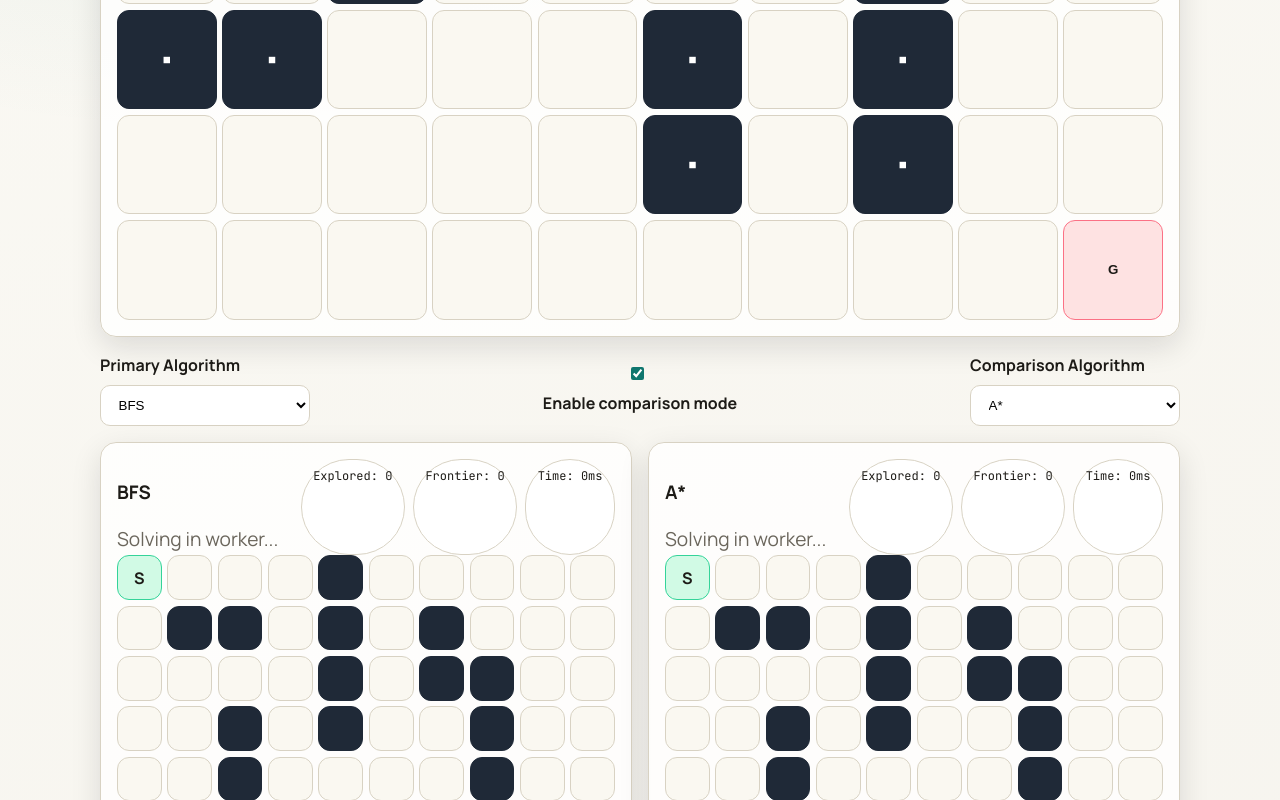
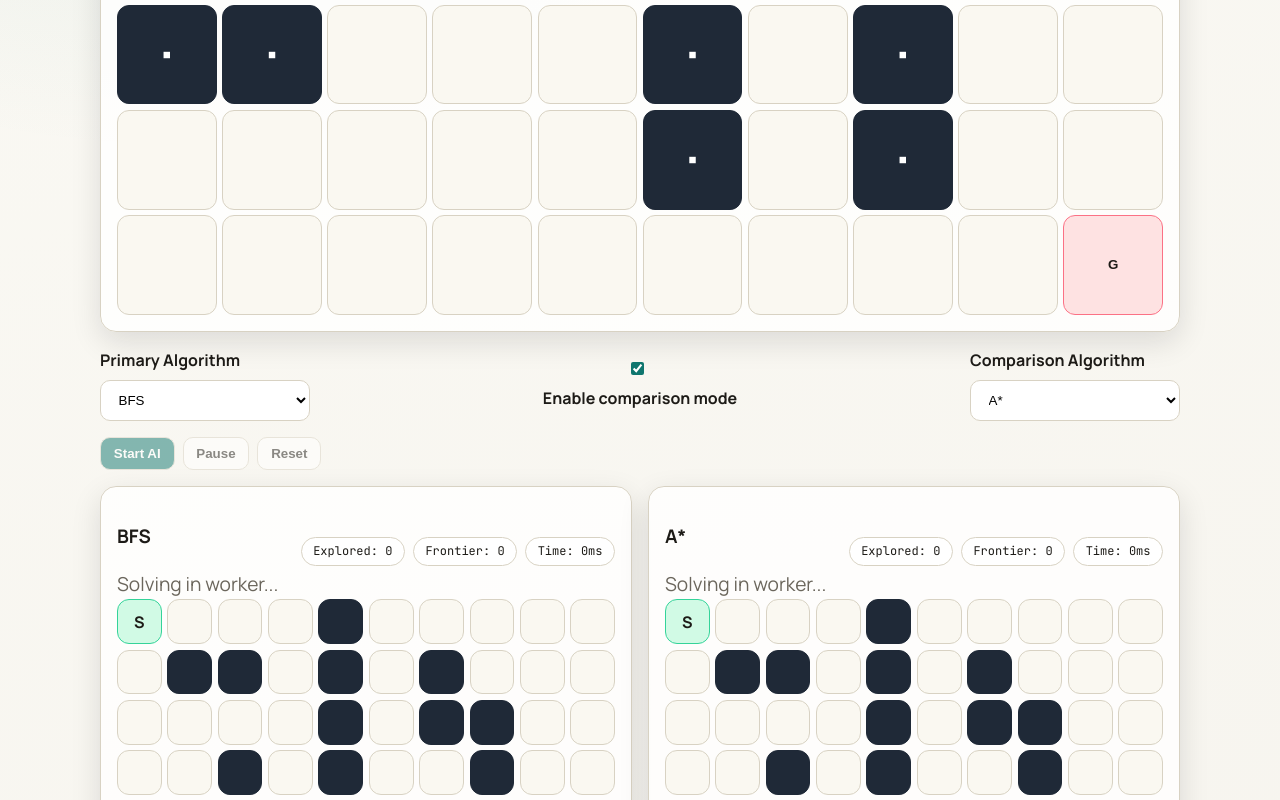
Before and after one commit to Cosmos-0118/Wumporia, a React (Vite) app: page /games/maze in a window 1280 px wide. Shown: the part 1216-2016 px from the top of the page. Built offline with nearby package versions, Linux system fonts and the light colour scheme.

Commit message:
feat(maze): add AI replay controls and enhance visualization in MazeSolverSection

```diff
--- a/src/features/maze/components/MazeSolverSection.tsx
+++ b/src/features/maze/components/MazeSolverSection.tsx
@@ -26,6 +26,7 @@ export function MazeSolverSection() {
   const [primaryStep, setPrimaryStep] = useState(0)
   const [secondaryStep, setSecondaryStep] = useState(0)
   const [isSolving, setIsSolving] = useState(true)
+  const [isPlaying, setIsPlaying] = useState(false)
 
   const primaryWorkerRef = useRef<ReturnType<typeof createMazeWorkerBridge> | null>(null)
   const secondaryWorkerRef = useRef<ReturnType<typeof createMazeWorkerBridge> | null>(null)
@@ -90,14 +91,17 @@ export function MazeSolverSection() {
   }, [maze, primaryAlgorithm, secondaryAlgorithm, comparisonMode])
 
   const handleGridClick = (row: number, col: number) => {
+    setIsPlaying(false)
     setMaze((currentMaze) => updateMazeCell(currentMaze, { row, col }, tool))
   }
 
   const handleRandomize = () => {
+    setIsPlaying(false)
     setMaze((currentMaze) => randomizeMaze(currentMaze))
   }
 
   const handleReset = () => {
+    setIsPlaying(false)
     setMaze(defaultMazeBlueprint)
     setPrimaryAlgorithm(comparisonDefaults[0])
     setSecondaryAlgorithm(comparisonDefaults[1])
@@ -108,6 +112,81 @@ export function MazeSolverSection() {
 
   const primaryFrame = primaryResult?.steps[primaryStep] ?? null
   const secondaryFrame = comparisonMode ? secondaryResult?.steps[secondaryStep] ?? null : null
+  const primaryMaxStep = Math.max((primaryResult?.steps.length ?? 1) - 1, 0)
+  const secondaryMaxStep = Math.max((secondaryResult?.steps.length ?? 1) - 1, 0)
+  const canReplayPrimary = (primaryResult?.steps.length ?? 0) > 1
+  const canReplaySecondary = comparisonMode && (secondaryResult?.steps.length ?? 0) > 1
+  const hasReplaySteps = canReplayPrimary || canReplaySecondary
+  const primaryDone = !canReplayPrimary || primaryStep >= primaryMaxStep
+  const secondaryDone = !comparisonMode || !canReplaySecondary || secondaryStep >= secondaryMaxStep
+  const isAutoPlaying = isPlaying && !(primaryDone && secondaryDone)
+
+  useEffect(() => {
+    if (!isAutoPlaying) {
+      return
+    }
+
+    const timer = window.setTimeout(() => {
+      if (!primaryDone) {
+        setPrimaryStep((currentStep) => Math.min(currentStep + 1, primaryMaxStep))
+      }
+
+      if (comparisonMode && !secondaryDone) {
+        setSecondaryStep((currentStep) => Math.min(currentStep + 1, secondaryMaxStep))
+      }
+    }, 420)
+
+    return () => {
+      window.clearTimeout(timer)
+    }
+  }, [
+    canReplayPrimary,
+    canReplaySecondary,
+    comparisonMode,
+    isAutoPlaying,
+    primaryDone,
+    primaryMaxStep,
+    primaryStep,
+    secondaryDone,
+    secondaryMaxStep,
+    secondaryStep,
+  ])
+
+  const handleStartAi = () => {
+    if (!hasReplaySteps) {
+      return
+    }
+
+    if (canReplayPrimary && primaryStep >= primaryMaxStep) {
+      setPrimaryStep(0)
+    }
+
+    if (comparisonMode && canReplaySecondary && secondaryStep >= secondaryMaxStep) {
+      setSecondaryStep(0)
+    }
+
+    setIsPlaying(true)
+  }
+
+  const handlePauseAi = () => {
+    setIsPlaying(false)
+  }
+
+  const handleResetReplay = () => {
+    setIsPlaying(false)
+    setPrimaryStep(0)
+    setSecondaryStep(0)
+  }
+
+  const handlePrimaryStepChange = (value: number) => {
+    setIsPlaying(false)
+    setPrimaryStep(value)
+  }
+
+  const handleSecondaryStepChange = (value: number) => {
+    setIsPlaying(false)
+    setSecondaryStep(value)
+  }
 
   return (
     <section className="maze-lab" id="maze-search" aria-label="Maze search lab">
@@ -181,7 +260,13 @@ export function MazeSolverSection() {
       <div className="maze-config-row">
         <label className="maze-select-wrap">
           Primary Algorithm
-          <select value={primaryAlgorithm} onChange={(event) => setPrimaryAlgorithm(event.target.value as MazeAlgorithm)}>
+          <select
+            value={primaryAlgorithm}
+            onChange={(event) => {
+              setIsPlaying(false)
+              setPrimaryAlgorithm(event.target.value as MazeAlgorithm)
+            }}
+          >
             {algorithmList.map((algorithm) => (
               <option key={algorithm} value={algorithm}>
                 {algorithm}
@@ -194,7 +279,10 @@ export function MazeSolverSection() {
           <input
             type="checkbox"
             checked={comparisonMode}
-            onChange={(event) => setComparisonMode(event.target.checked)}
+            onChange={(event) => {
+              setIsPlaying(false)
+              setComparisonMode(event.target.checked)
+            }}
           />
           Enable comparison mode
         </label>
@@ -203,7 +291,10 @@ export function MazeSolverSection() {
           Comparison Algorithm
           <select
             value={secondaryAlgorithm}
-            onChange={(event) => setSecondaryAlgorithm(event.target.value as MazeAlgorithm)}
+            onChange={(event) => {
+              setIsPlaying(false)
+              setSecondaryAlgorithm(event.target.value as MazeAlgorithm)
+            }}
             disabled={!comparisonMode}
           >
             {algorithmList.map((algorithm) => (
@@ -215,12 +306,39 @@ export function MazeSolverSection() {
         </label>
       </div>
 
+      <div className="maze-stepper__actions maze-stepper__actions--global" aria-label="Maze AI replay controls">
+        <button
+          type="button"
+          className="maze-stepper__button"
+          onClick={handleStartAi}
+          disabled={isSolving || !hasReplaySteps || isAutoPlaying}
+        >
+          Start AI
+        </button>
+        <button
+          type="button"
+          className="maze-stepper__button maze-stepper__button--ghost"
+          onClick={handlePauseAi}
+          disabled={!isAutoPlaying}
+        >
+          Pause
+        </button>
+        <button
+          type="button"
+          className="maze-stepper__button maze-stepper__button--ghost"
+          onClick={handleResetReplay}
+          disabled={isSolving || !hasReplaySteps}
+        >
+          Reset
+        </button>
+      </div>
+
       <div className={comparisonMode ? 'maze-panels maze-panels--compare' : 'maze-panels'}>
         <MazeVisualizationPane
           title={primaryAlgorithm}
           result={primaryResult}
           step={primaryStep}
-          onStepChange={setPrimaryStep}
+          onStepChange={handlePrimaryStepChange}
           maze={maze}
           frame={primaryFrame?.state.current?.state ?? null}
           loading={isSolving && primaryResult === null}
@@ -231,7 +349,7 @@ export function MazeSolverSection() {
             title={secondaryAlgorithm}
             result={secondaryResult}
             step={secondaryStep}
-            onStepChange={setSecondaryStep}
+            onStepChange={handleSecondaryStepChange}
             maze={maze}
             frame={secondaryFrame?.state.current?.state ?? null}
             loading={isSolving && secondaryResult === null}
@@ -266,19 +384,22 @@ function MazeVisualizationPane({
   const pathKeys = useMemo(() => new Set(frame?.pathKeys ?? []), [frame])
   const currentKey = frame?.current === null || frame?.current === undefined ? null : toMazeKey(frame.current)
   const wallKeys = useMemo(() => new Set(maze.walls.map(toMazeKey)), [maze.walls])
+  const maxStep = Math.max((result?.steps.length ?? 1) - 1, 0)
+  const hasReplaySteps = (result?.steps.length ?? 0) > 1
+  const solvedMoveCount = result?.steps.at(-1)?.state.meta.pathCost ?? 0
+  const statusMessage =
+    loading
+      ? 'Solving in worker...'
+      : result?.status === 'completed'
+        ? `Solved in ${solvedMoveCount} moves.`
+        : result?.failureReason ?? 'No path found.'
 
   return (
     <section className="maze-panel-card">
       <div className="maze-panel-card__header">
         <div>
           <h3>{title}</h3>
-          <p>
-            {loading
-              ? 'Solving in worker...'
-              : result?.status === 'completed'
-                ? `Solved in ${result.steps.at(step)?.state.meta.pathCost ?? 0} moves.`
-                : result?.failureReason ?? 'No path found.'}
-          </p>
+          <p className="maze-panel-card__status">{statusMessage}</p>
         </div>
         <div className="maze-stats">
           <span>Explored: {result?.exploredCount ?? 0}</span>
@@ -322,11 +443,11 @@ function MazeVisualizationPane({
         <input
           type="range"
           min={0}
-          max={Math.max((result?.steps.length ?? 1) - 1, 0)}
+          max={maxStep}
           step={1}
-          value={Math.min(step, Math.max((result?.steps.length ?? 1) - 1, 0))}
+          value={Math.min(step, maxStep)}
           onChange={(event) => onStepChange(Number(event.target.value))}
-          disabled={(result?.steps.length ?? 0) === 0}
+          disabled={!hasReplaySteps}
         />
       </label>
 
--- a/src/styles/globals.css
+++ b/src/styles/globals.css
@@ -574,10 +574,21 @@ p {
   display: flex;
   gap: var(--space-2);
   flex-wrap: wrap;
+  align-items: center;
 }
 
 .maze-summary-chips span,
 .maze-stats span {
+  display: inline-flex;
+  align-items: center;
+  justify-content: center;
+  width: auto;
+  min-width: 0;
+  height: auto;
+  min-height: 0;
+  aspect-ratio: auto;
+  line-height: 1.1;
+  white-space: nowrap;
   border: 1px solid var(--color-border);
   border-radius: 999px;
   background: rgba(255, 255, 255, 0.74);
@@ -602,6 +613,11 @@ p {
   justify-content: space-between;
   gap: var(--space-3);
   flex-wrap: wrap;
+}
+
+.maze-panel-card__status {
+  min-height: 1.4em;
+  margin: 0.35rem 0 0;
 }
 
 .maze-toolbar {
@@ -698,6 +714,38 @@ p {
   display: grid;
   gap: var(--space-2);
   font-weight: 600;
+}
+
+.maze-stepper__actions {
+  display: flex;
+  gap: var(--space-2);
+  flex-wrap: wrap;
+  margin-top: var(--space-3);
+}
+
+.maze-stepper__actions--global {
+  margin-top: 0;
+}
+
+.maze-stepper__button {
+  border: 1px solid var(--color-border);
+  border-radius: var(--radius-sm);
+  background: var(--color-brand);
+  color: #fff;
+  padding: 0.5rem 0.8rem;
+  font-weight: 700;
+  cursor: pointer;
+}
+
+.maze-stepper__button--ghost {
+  background: #fff;
+  color: var(--color-text);
+  font-weight: 600;
+}
+
+.maze-stepper__button:disabled {
+  opacity: 0.5;
+  cursor: not-allowed;
 }
 
 .maze-select-wrap select,
```
